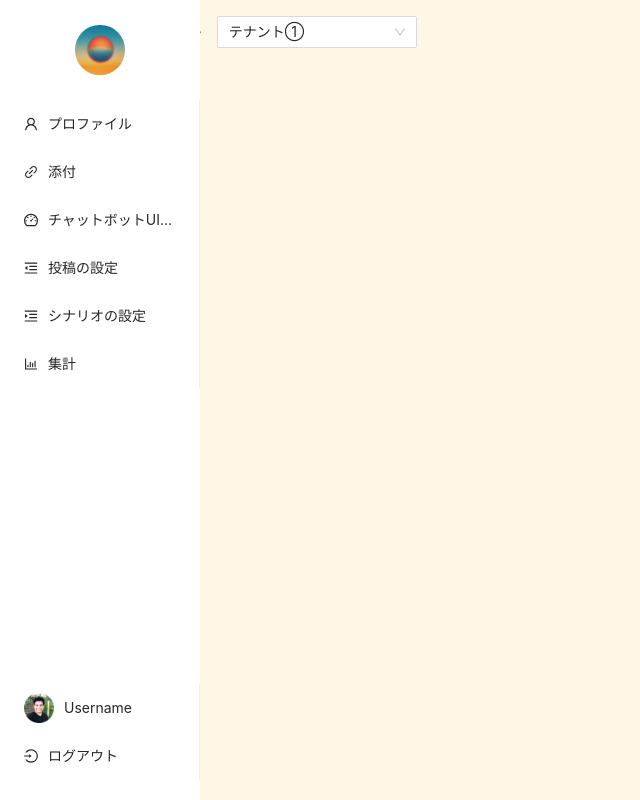
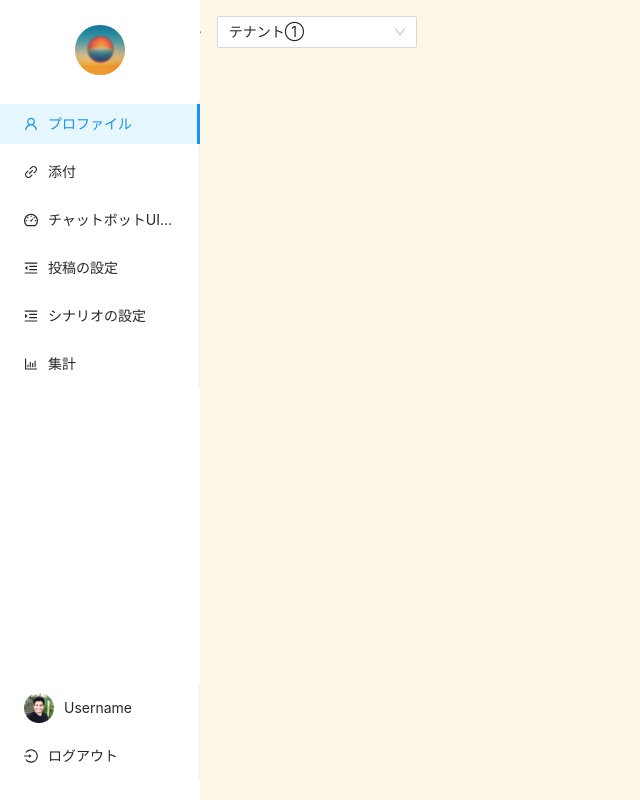
Before and after one commit to ngoclam98y/trainning-react-napa, a React (Create React App) app: page /dashboard in a window 1280 px wide. Shown: the whole page, without its empty margins (0-640 px from the left). Built offline with nearby package versions, Linux system fonts and the light colour scheme.

Commit message:
fix comma

```diff
--- a/src/layouts/dashboard/DashboardSidebar.js
+++ b/src/layouts/dashboard/DashboardSidebar.js
@@ -1,11 +1,11 @@
 import { Layout, Menu } from "antd";
-import { Link, useLocation, useNavigate } from "react-router-dom";
+import { Link, useNavigate } from "react-router-dom";
 import Logo from "../../assets/logo.png";
 import { SIDEBAR, SIDEBAR_BOTTOM } from "../../_mocks_/sidebar";
 const { Sider } = Layout;
 
 export default function DashboardSidebar({ collapsed, toggle }) {
-  const location = useLocation();
+  // const location = useLocation();
   const navigation = useNavigate();
   const handleLogout = () => {
     window.localStorage.removeItem("isLogin");
@@ -14,11 +14,11 @@ export default function DashboardSidebar({ collapsed, toggle }) {
 
   const renderMenuItem = (sidebars) => {
     if (!sidebars && !sidebars.length) return null;
-    const isSelected = (
-      sidebars.findIndex((x) => x.link === location.pathname) + 1
-    ).toString();
+    // const isSelected = (
+    //   sidebars.findIndex((x) => x.link === location.pathname) + 1
+    // ).toString();
     return (
-      <Menu theme="white" mode="inline" defaultSelectedKeys={[isSelected]}>
+      <Menu theme="white" mode="inline" defaultSelectedKeys={["1"]}>
         {sidebars.map((v) => (
           <Menu.Item key={v.id} icon={v.icon}>
             {v.link === "/logout" ? (
```
